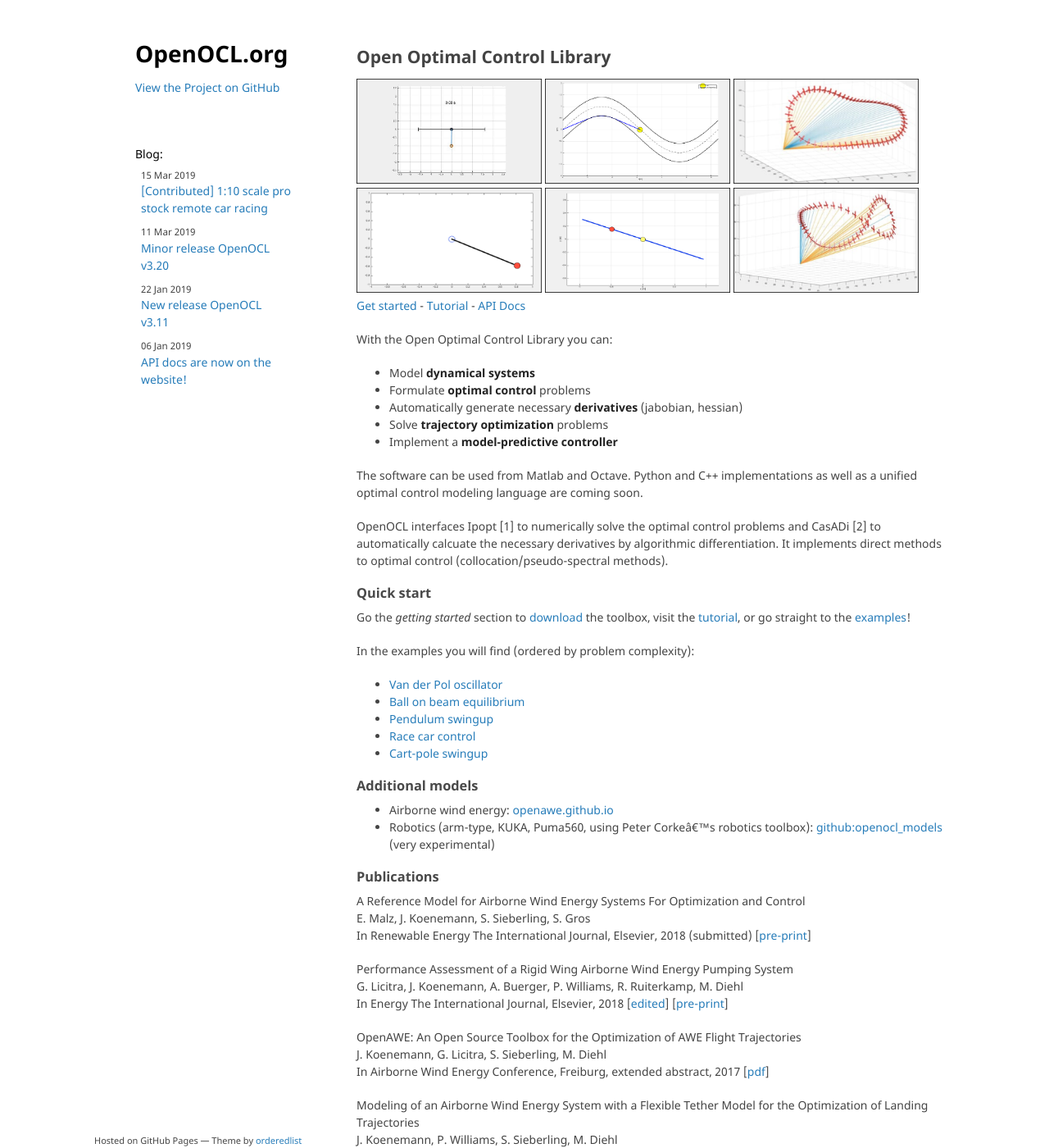
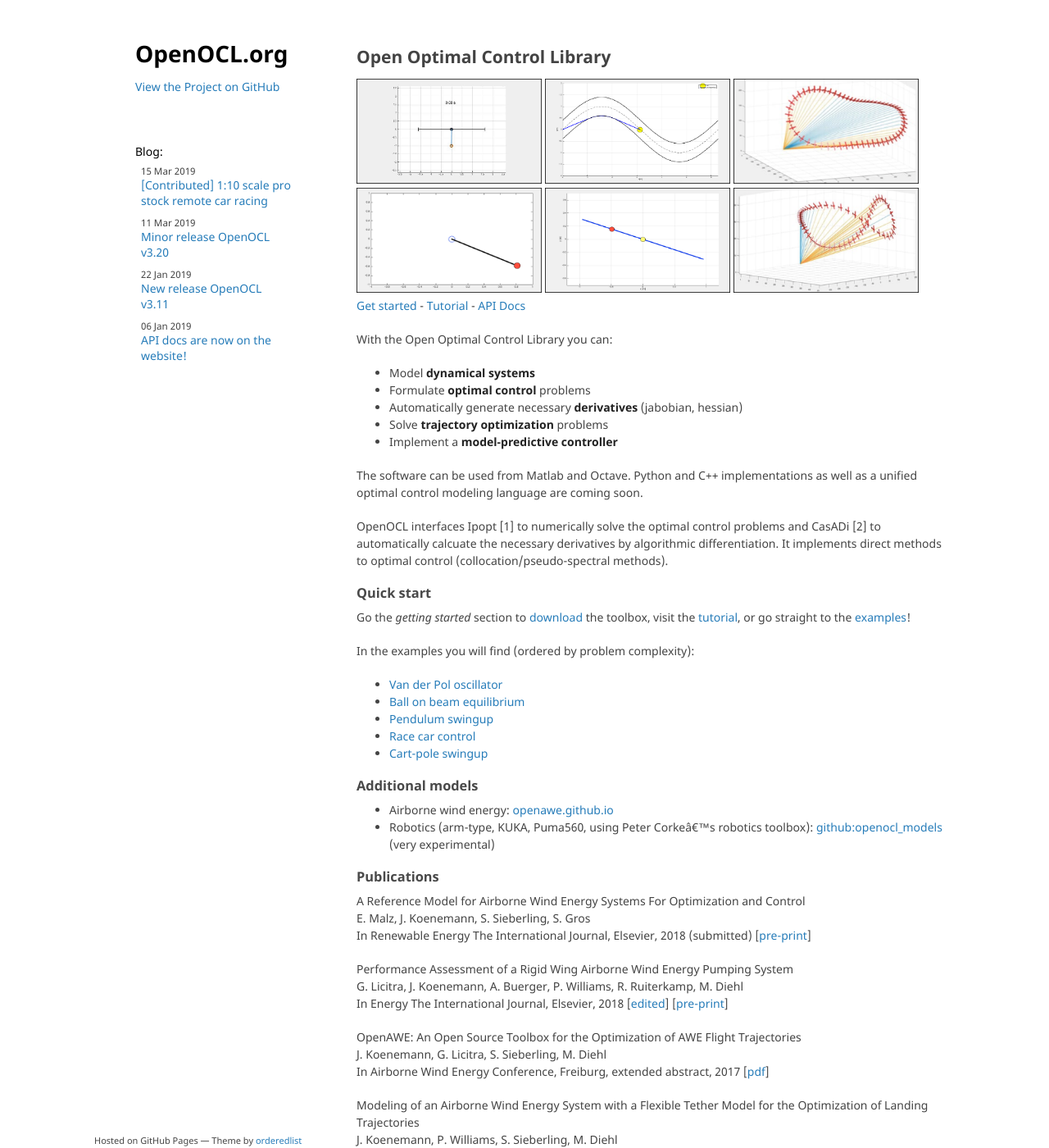
Before and after one commit to OpenOCL/openocl.github.io, a Jekyll site: the page built from index.md, in a window 1280 px wide and 1400 px high. Shown: the whole window at 82% size. Built offline with Jekyll 4.4.1, drawn with Linux system fonts in a browser that asks for light colours; our own code applies the rules of GitHub Pages for plain Markdown files.

Commit message:
Update jekyll-theme-minimal.scss

```diff
--- a/_sass/jekyll-theme-minimal.scss
+++ b/_sass/jekyll-theme-minimal.scss
@@ -7,6 +7,10 @@
   font: 14px/1.5 "Noto Sans", "Helvetica Neue", Helvetica, Arial, sans-serif;
   color:#444444;
   font-weight:400;
+}
+
+header {
+  line-height: normal;
 }
 
 h1, h2, h3, h4, h5, h6 {
```
